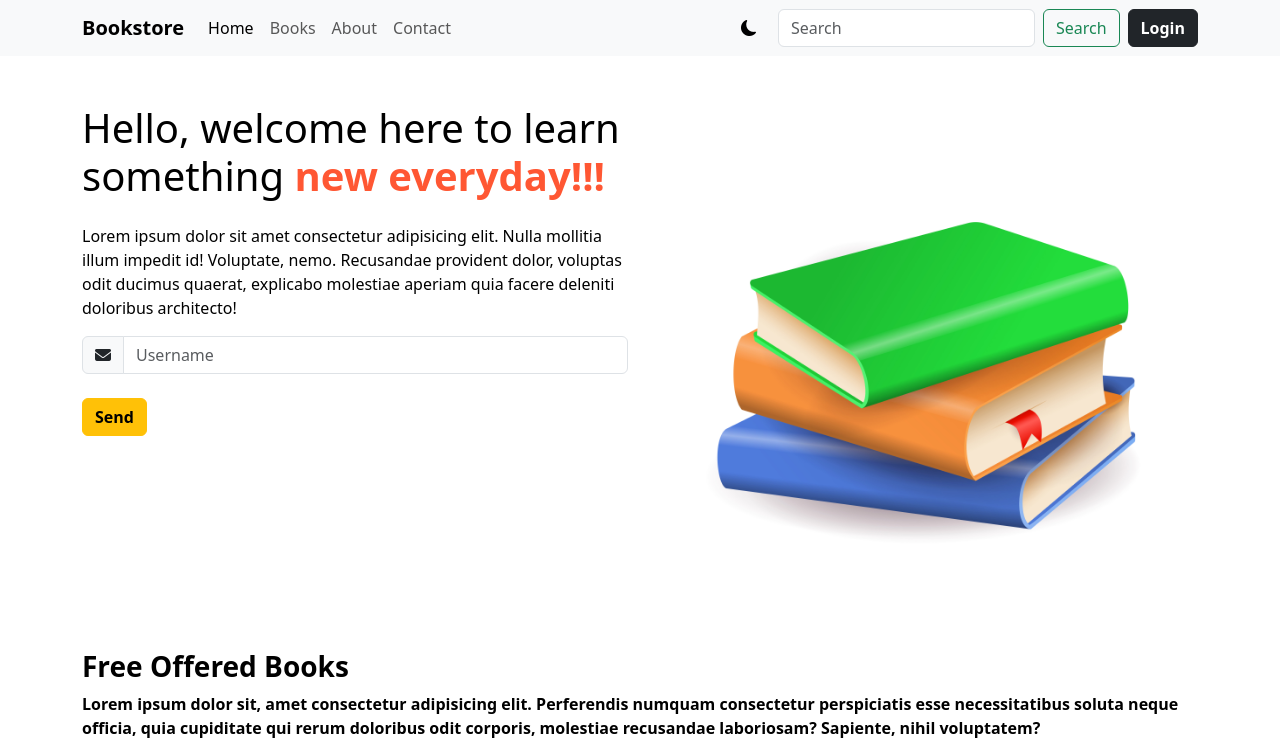
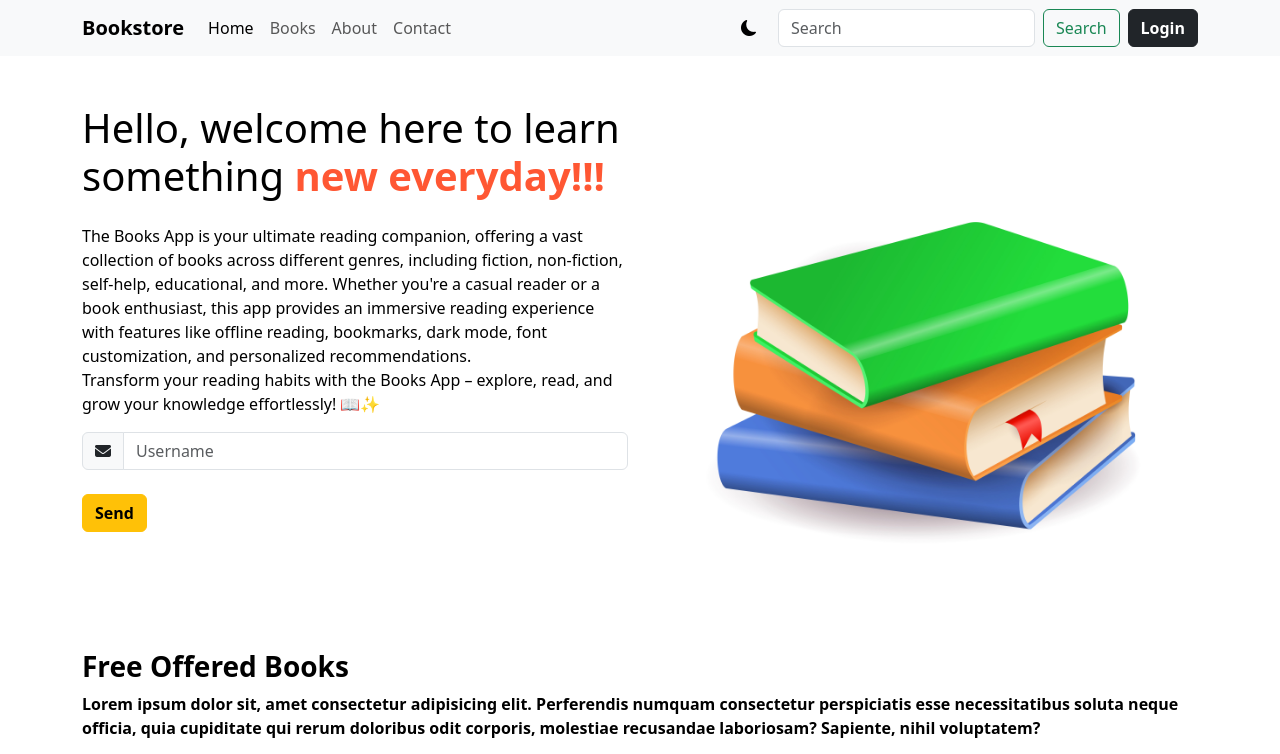
Before and after one commit to kumar-sharvan/bookStoreApp, a React (Vite) app in the folder client/: page / in a window 1280 px wide. Shown: the top 754 px of the page. Built offline with nearby package versions, Linux system fonts and the light colour scheme.

Commit message:
Update Banner.jsx

```diff
--- a/client/src/Component/Banner.jsx
+++ b/client/src/Component/Banner.jsx
@@ -14,10 +14,15 @@ const Banner = () => {
             </span>
           </h1>
           <p className="mt-4">
-            Lorem ipsum dolor sit amet consectetur adipisicing elit. Nulla
-            mollitia illum impedit id! Voluptate, nemo. Recusandae provident
-            dolor, voluptas odit ducimus quaerat, explicabo molestiae aperiam
-            quia facere deleniti doloribus architecto!
+            The Books App is your ultimate reading companion, offering a vast
+            collection of books across different genres, including fiction,
+            non-fiction, self-help, educational, and more. Whether you're a
+            casual reader or a book enthusiast, this app provides an immersive
+            reading experience with features like offline reading, bookmarks,
+            dark mode, font customization, and personalized recommendations.
+            <br />
+            Transform your reading habits with the Books App – explore, read,
+            and grow your knowledge effortlessly! 📖✨
           </p>
 
           <div class="input-group flex-nowrap">
```
